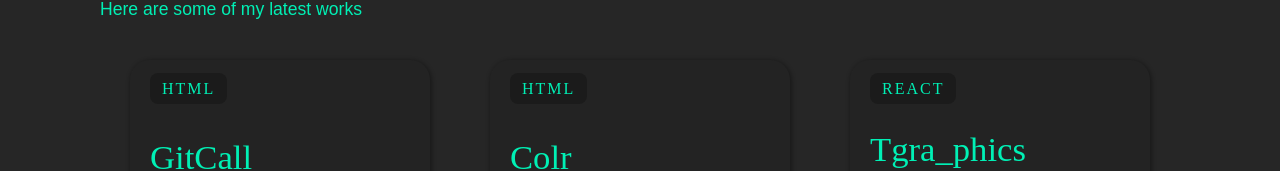
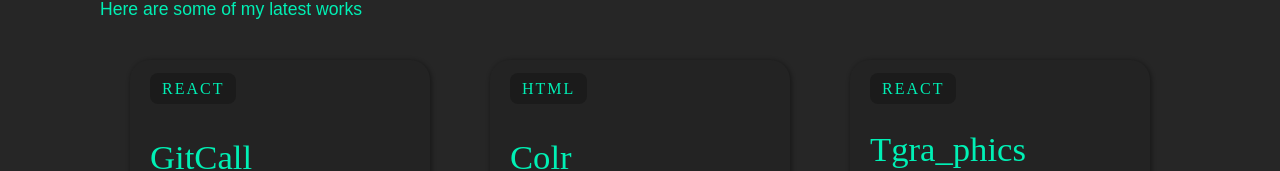
Before and after one commit to Z3phyron/Rowland, a React (Create React App) app: page /assets in a window 1280 px wide. Shown: the part 168-339 px from the top of the page. Built offline with nearby package versions, Linux system fonts and the light colour scheme.

Commit message:
Update Assets.jsx

```diff
--- a/src/components/pages/Assets.jsx
+++ b/src/components/pages/Assets.jsx
@@ -21,7 +21,7 @@ const Assets = () => {
 
                 <div class="card">
                     <div class="types">
-                        <span>html</span>
+                        <span>React</span>
                     </div>
                    <div class="main-text">
                     <h2 class="heading">GitCall</h2>
```
